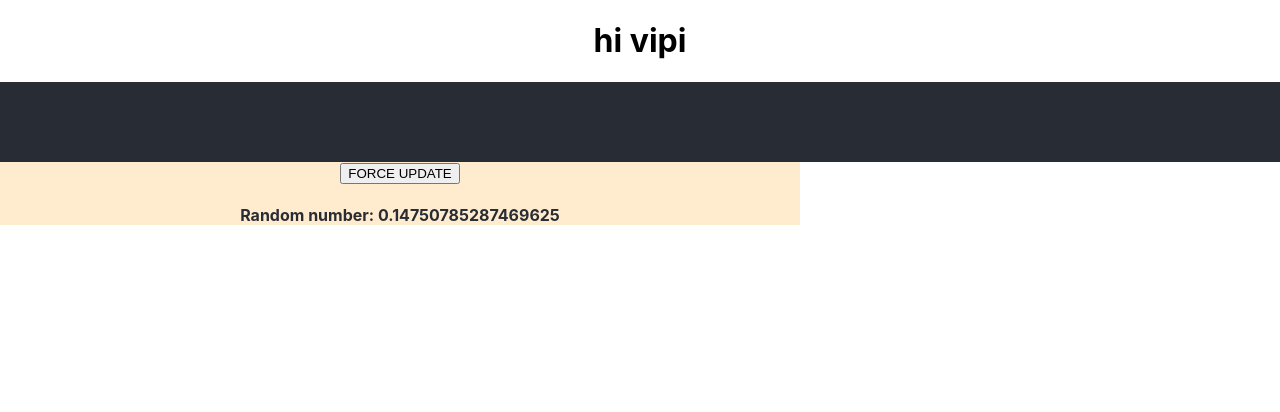
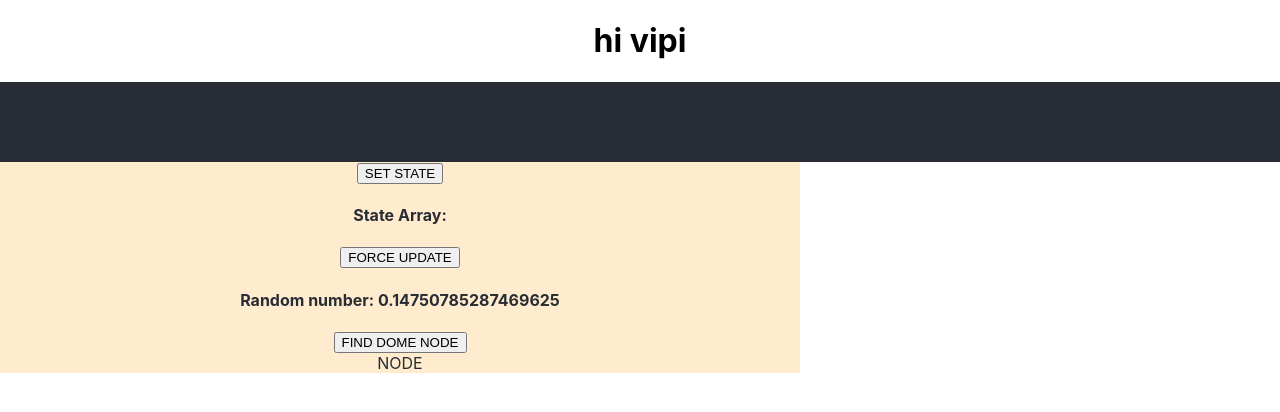
Before and after one commit to Vipisanan/myFirstReactProject, a React (Create React App) app: page / in a window 1280 px wide. Shown: the top 412 px of the page. Built offline with nearby package versions, Linux system fonts and the light colour scheme.

Commit message:
find DOM Node

```diff
--- a/src/hello/Hello.js
+++ b/src/hello/Hello.js
@@ -1,4 +1,5 @@
 import React from 'react';
+import ReactDOM from 'react-dom';
 import './hello.css';
 
 
@@ -11,6 +12,7 @@
 
         this.setStateHandler = this.setStateHandler.bind(this);
         this.forceUpdateHandler = this.forceUpdateHandler.bind(this);
+        this.findDomNodeHandler = this.findDomNodeHandler.bind(this);
 
     };
     setStateHandler(){
@@ -24,13 +26,31 @@
         this.forceUpdate();
     //    Sometimes we might want to update the component manually. This can be achieved using the forceUpdate() method.
     };
+
+    findDomNodeHandler() {
+        var myDiv = document.getElementById('myDiv');
+        ReactDOM.findDOMNode(myDiv).style.color = 'green';
+    //    For DOM manipulation, we can use ReactDOM.findDOMNode() method. First we need to import react-dom.
+    };
     render() {
         return (
             <div className="hello">
+                {/*setState()*/}
+                <div>
+                    <button onClick = {this.setStateHandler}>SET STATE</button>
+                    <h4>State Array: {this.state.data}</h4>
+                </div>
+                {/*fource Update*/}
                 <div>
                     <button onClick = {this.forceUpdateHandler}>FORCE UPDATE</button>
                     <h4>Random number: {Math.random()}</h4>
                 </div>
+                {/*Find Dom Node*/}
+                <div>
+                    <button onClick = {this.findDomNodeHandler}>FIND DOME NODE</button>
+                    <div id = "myDiv">NODE</div>
+                </div>
+
             </div>
         );
     }
```
